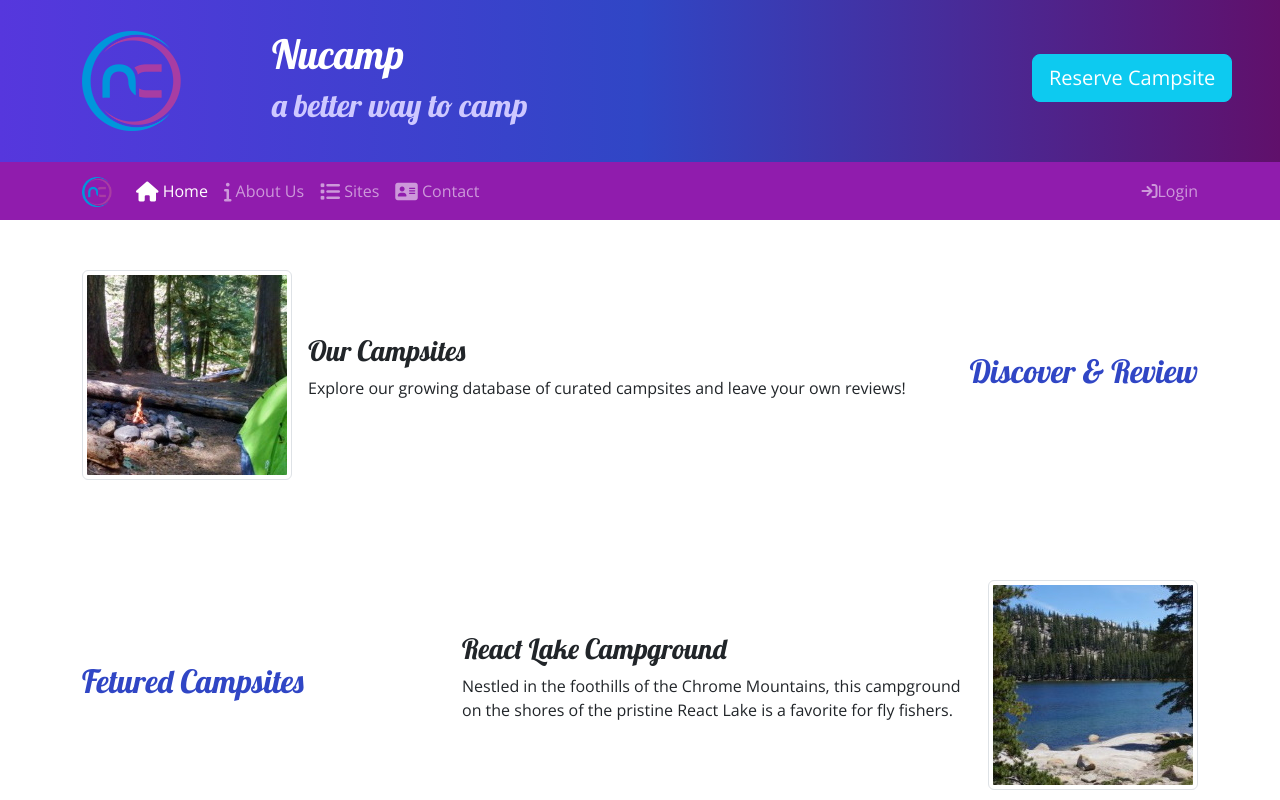
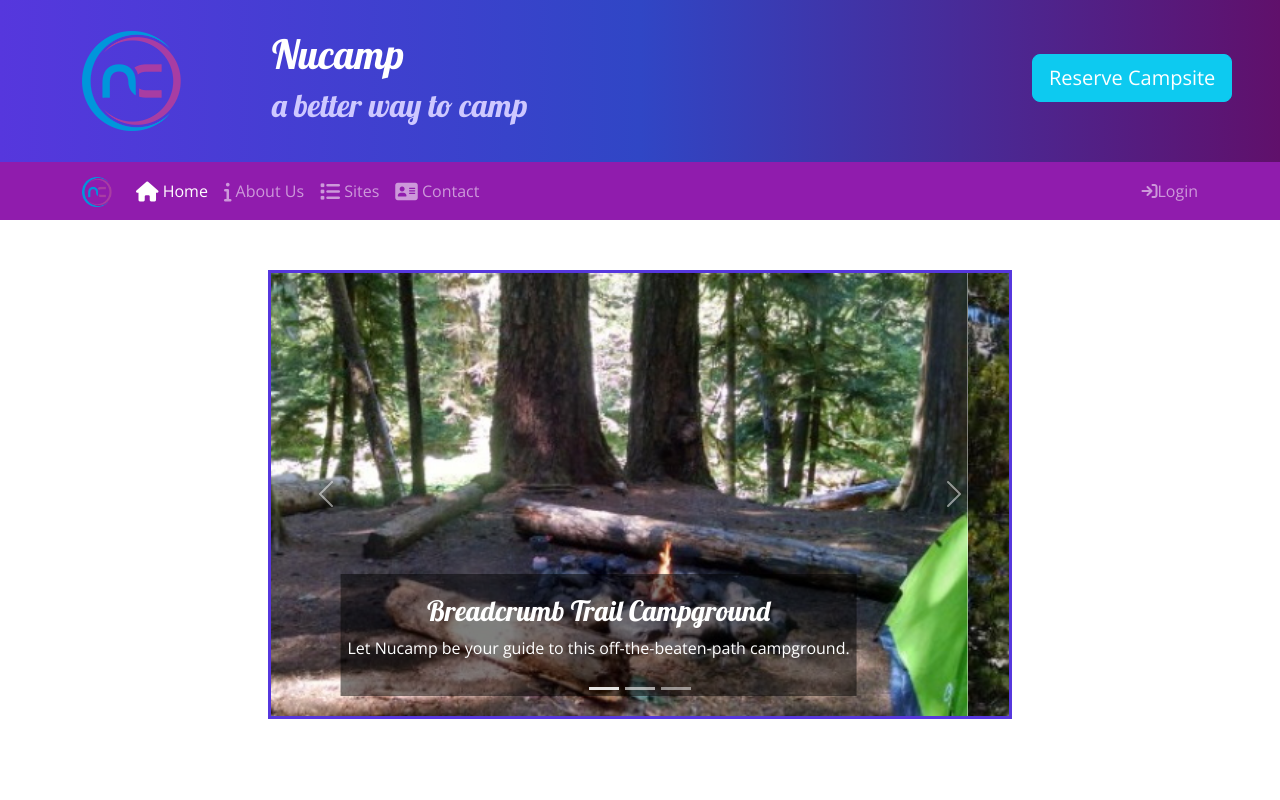
Before and after one commit to ronbrighter/nucampsite, a plain HTML site: page index.html in a window 1280 px wide. Shown: the top 800 px of the page. Drawn offline with nearby package versions, Linux system fonts and the light colour scheme.

Commit message:
Carousel

```diff
--- a/css/styles.css
+++ b/css/styles.css
@@ -41,3 +41,11 @@ footer {
 .accordion-button {
     background-color: #d3d3d3;
 }
+
+.carousel-caption {
+    background-color: rgba(0, 0, 0, 0.5);
+}
+
+.carousel {
+    border: solid #5637dd;
+}
--- a/index.html
+++ b/index.html
@@ -145,6 +145,50 @@
     <!-- main sections -->
     <main class="container">
 
+        <!-- Carousel -->
+        <section class="row-content">
+            <div class="col-md-8 mx-auto">
+                <div id="homeCarousel" class="carousel slide" data-bs-ride="carousel">
+                    <div class="carousel-indicators">
+                        <button type="button" data-bs-target="#homeCarousel" data-bs-slide-to="0" class="active"></button>
+                        <button type="button" data-bs-target="#homeCarousel" data-bs-slide-to="1"></button>
+                        <button type="button" data-bs-target="#homeCarousel" data-bs-slide-to="2"></button>
+                    </div>
+                    <div class="carousel-inner">
+                        <div class="carousel-item active">
+                            <img class="d-block w-100" src="img/breadcrumb-trail.jpg" alt="Breadcrumb Train Campground">
+                            <div class="carousel-caption">
+                                <h3>Breadcrumb Trail Campground</h3>
+                                <p class="d-none d-sm-block">Let Nucamp be your guide to this off-the-beaten-path campground.</p>
+                            </div>
+                        </div>
+                        <div class="carousel-item">
+                            <img class="d-block w-100" src="img/react-lake.jpg" alt="React Lake Campground">
+                            <div class="carousel-caption">
+                                <h3>React Lake Campground</h3>
+                                <p class="d-none d-sm-block">Nestled in the foothills of the Chrome Mountains, this campground on the shores of the pristine React Lake is a favorite for fly fishers.</p>
+                            </div>
+                        </div>
+                        <div class="carousel-item">
+                            <img class="d-block w-100" src="img/chrome-river.jpg" alt="Chrome River Campground">
+                            <div class="carousel-caption">
+                                <h3>Chrome River Campground</h3>
+                                <p class="d-none d-sm-block">Spend a few sunny days and starry nights beneath a canopy of old-growth firs at this enchanting spot by the Chrome River.</p>
+                            </div>
+                        </div>
+                    </div>
+                    <a class="carousel-control-prev" href="#homeCarousel" role="button" data-bs-slide="prev">
+                        <span class="carousel-control-prev-icon"></span>
+                        <span class="sr-only">Previous</span>
+                    </a>
+                    <a class="carousel-control-next" href="#homeCarousel" role="button" data-bs-slide="next">
+                        <span class="carousel-control-next-icon"></span>
+                        <span class="sr-only">Next</span>
+                    </a>
+                </div>
+            </div>
+        </section>
+
         <!-- discover section -->
         <section class="row row-content align-items-center">
             <div class="col-sm-4 col-md-3 order-sm-last">
```
